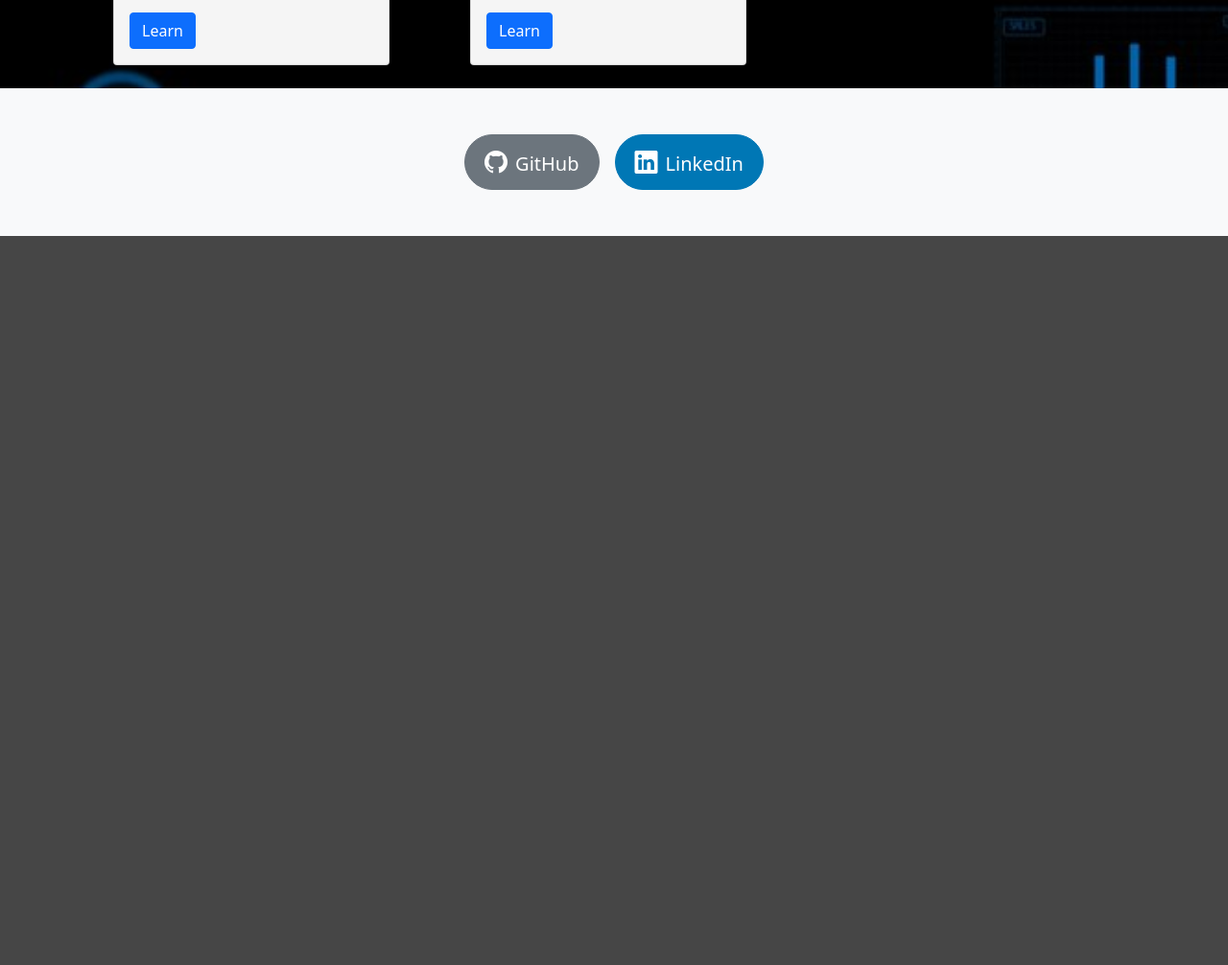
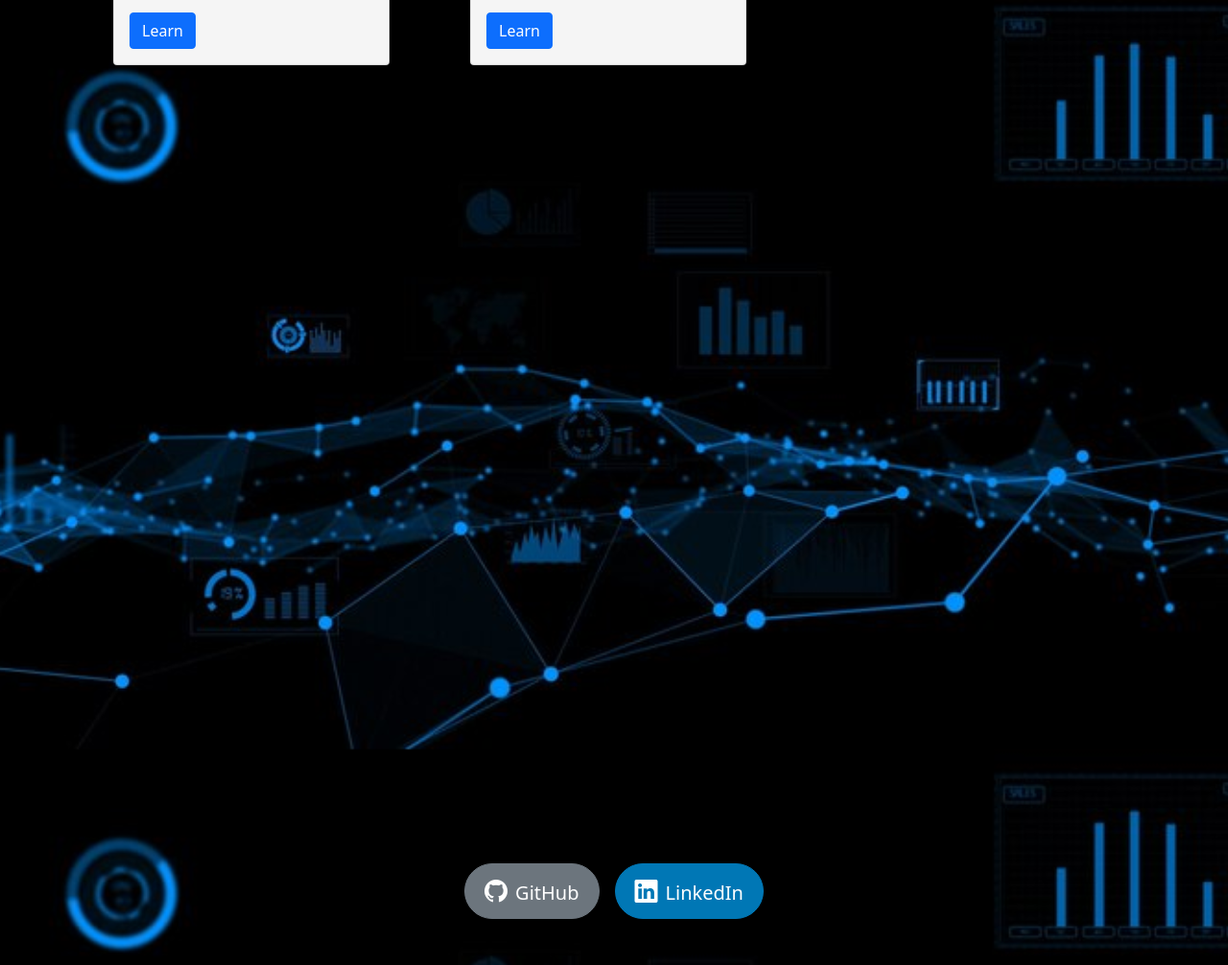
Before and after one commit to Kmohamedalie/Business-Intelligence-Portfolio, a plain HTML site: page index.html in a window 1280 px wide. Shown: the part 819-1825 px from the top of the page at 96% size. Before the commit the page ends 1065 px from the top, so only its background shows below. Drawn offline with nearby package versions, Linux system fonts and the light colour scheme.

Commit message:
Add files via upload

```diff
--- a/index.html
+++ b/index.html
@@ -153,19 +153,24 @@
               </div>
         </div>
 
-
         </div>
       </div>
-
-
     </div>
 
 
 
 
+
 <!--Social media links-->
-<section class="social-buttons py-5 bg-light">
-  <div class="container">
+
+<div id="page-container">
+  <div id="content-wrap">
+    <!-- all other page content -->
+  </div>
+  <footer id="footer">
+
+    <section class="social-buttons py-5 ">
+      <div class="">
         <div class="row justify-content-center">
           <div class="col-md-8">
             <div class="d-flex flex-wrap justify-content-center gap-3">
@@ -180,6 +185,10 @@
         </div>
       </div>
     </section>
+  </footer>
+</div>
+
+
 
 
   </body>
--- a/style.css
+++ b/style.css
@@ -34,6 +34,23 @@ body {
   }
 }
 
+@media (max-width: 768px) {
+  .social-buttons .btn {
+    margin-bottom: 10px;
+  }
+}
+
+/* video as background*/
+video {
+  width: 100vw;
+  height: 100vh;
+  position: fixed;
+  top: 0;
+  left: 0;
+  object-fit: cover;
+  z-index: -1;
+}
+
 /*main header*/
 h1 {
   color: white;
@@ -63,6 +80,14 @@ h4 {
   align-items: center; /* Vertically center */
 }
 
+/* Make h1 and h4 fixed */
+.element {
+  position: fixed;
+  bottom: 0;
+  right: 0;
+}
+
+/* cards */
 .card {
   background: whitesmoke;
   box-shadow: 0 6px 10px rgba(0, 0, 0, 0.08), 0 0 6px rgba(0, 0, 0, 0.05);
@@ -99,19 +124,19 @@ h4 {
   font-size: 1.2em;
 }
 
-@media (max-width: 768px) {
-  .social-buttons .btn {
-    margin-bottom: 10px;
-  }
+/* getting footer under control */
+#page-container {
+  position: relative;
+  min-height: 100vh;
 }
 
-/* video as background*/
-video {
-  width: 100vw;
-  height: 100vh;
-  position: fixed;
-  top: 0;
-  left: 0;
-  object-fit: cover;
-  z-index: -1;
+#content-wrap {
+  padding-bottom: 2.5rem; /* Footer height */
 }
+
+#footer {
+  position: absolute;
+  bottom: 0;
+  width: 100%;
+  height: 2.5rem; /* Footer height */
+}
```
Lines whose indentation alone changed are shown as unchanged.
